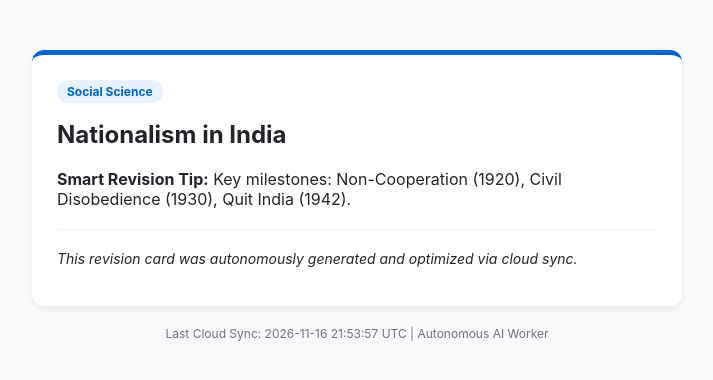
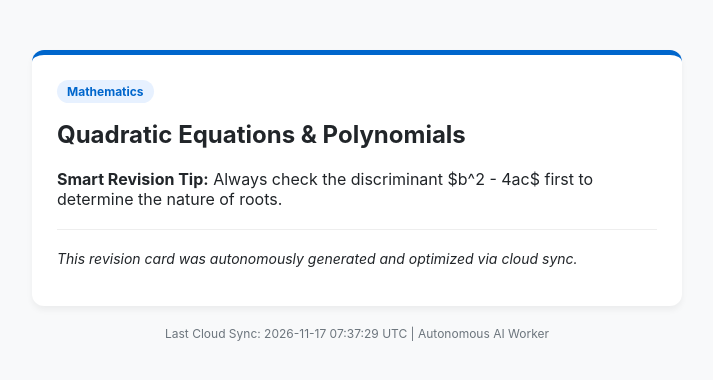
Before and after one commit to r4513049-bot/ai-auto-worker, a plain HTML site: page index.html in a window 1280 px wide. Shown: the whole page, without its empty margins (283-996 px from the left). Drawn offline with Linux system fonts and the light colour scheme.

Commit message:
Auto-update index.html via cloud worker [skip ci]

```diff
--- a/index.html
+++ b/index.html
@@ -4,7 +4,7 @@
 <head>
     <meta charset="UTF-8">
     <meta name="viewport" content="width=device-width, initial-scale=1.0">
-    <title>Daily Quick Revision Hub - Social Science</title>
+    <title>Daily Quick Revision Hub - Mathematics</title>
     <style>
         body { font-family: -apple-system, BlinkMacSystemFont, 'Segoe UI', Roboto, sans-serif; max-width: 650px; margin: 30px auto; padding: 20px; background: #f8f9fa; color: #212529; }
         .card { background: #ffffff; padding: 25px; border-radius: 12px; box-shadow: 0 4px 6px rgba(0,0,0,0.05); border-top: 5px solid #0066cc; }
@@ -14,14 +14,14 @@
 </head>
 <body>
     <div class="card">
-        <span class="badge">Social Science</span>
-        <h2>Nationalism in India</h2>
-        <p><strong>Smart Revision Tip:</strong> Key milestones: Non-Cooperation (1920), Civil Disobedience (1930), Quit India (1942).</p>
+        <span class="badge">Mathematics</span>
+        <h2>Quadratic Equations & Polynomials</h2>
+        <p><strong>Smart Revision Tip:</strong> Always check the discriminant $b^2 - 4ac$ first to determine the nature of roots.</p>
         <hr style="border:0; border-top:1px solid #eee; margin:20px 0;">
         <p style="font-size: 14px;"><em>This revision card was autonomously generated and optimized via cloud sync.</em></p>
     </div>
     <div class="footer">
-        Last Cloud Sync: 2026-11-16 21:53:57 UTC | Autonomous AI Worker
+        Last Cloud Sync: 2026-11-17 07:37:29 UTC | Autonomous AI Worker
     </div>
 </body>
 </html>
```
